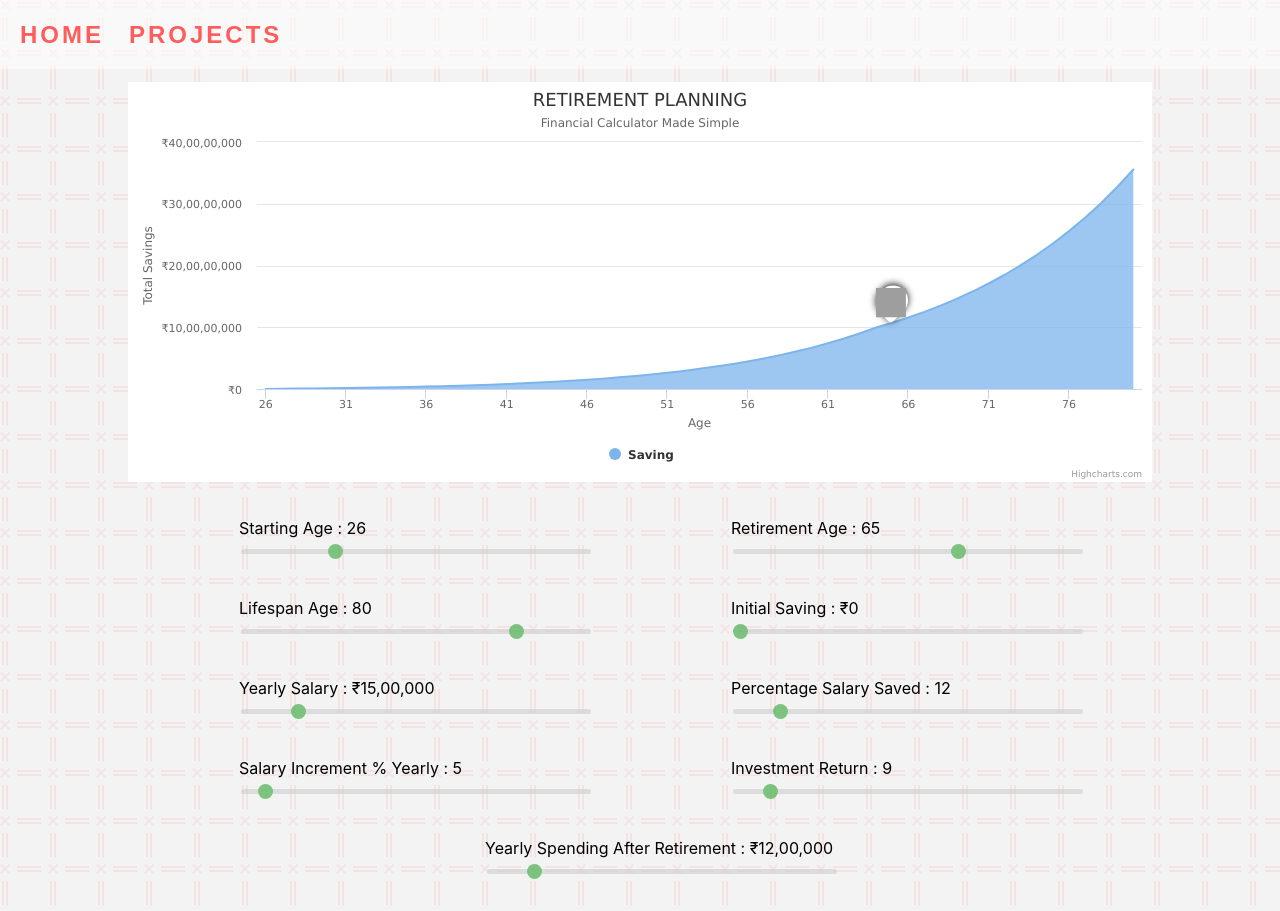
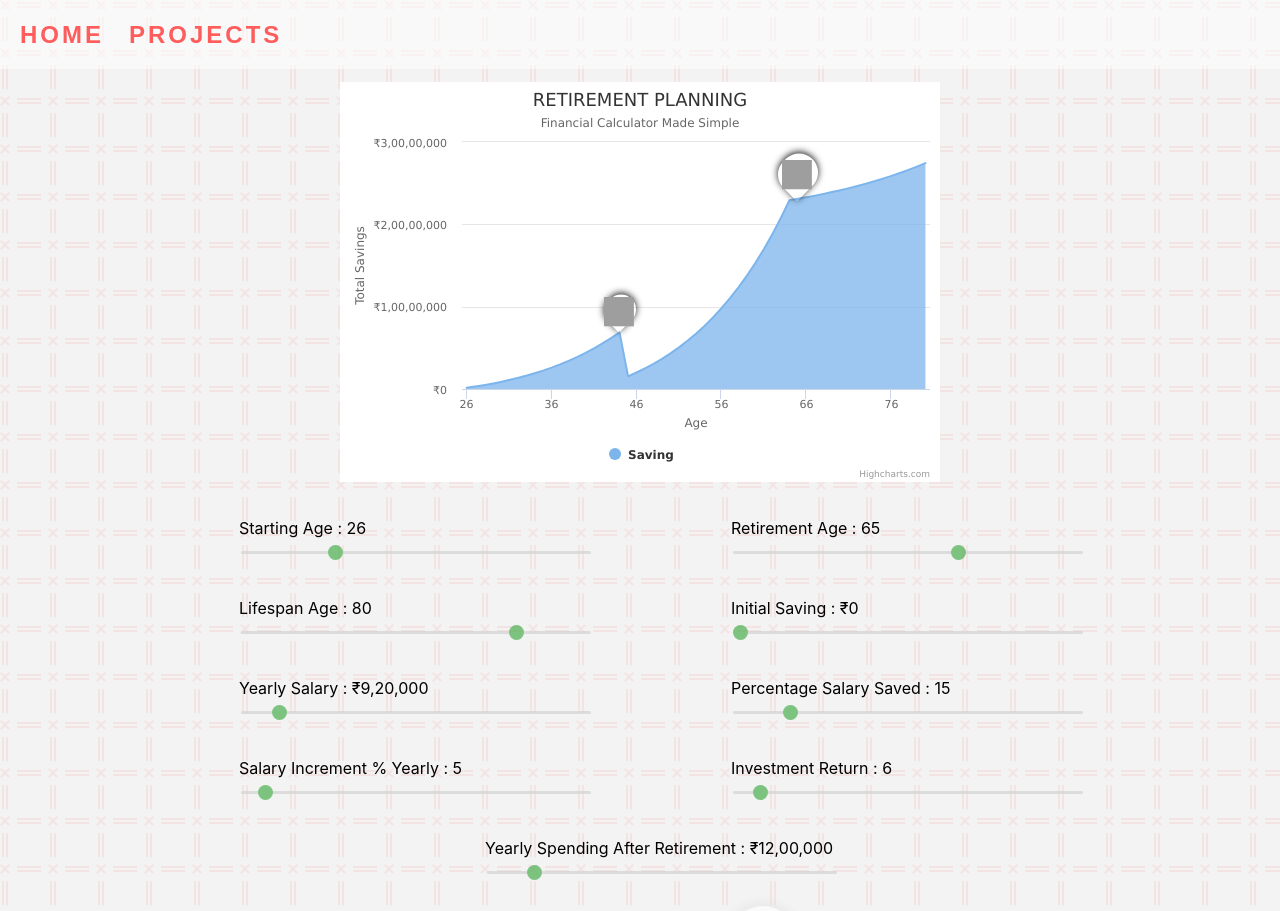
Before and after one commit to ankitchouhan1020/retirement, a React (Create React App) app: page /retire-cal in a window 1280 px wide. Shown: the top 911 px of the page. Built offline with nearby package versions, Linux system fonts and the light colour scheme; grey boxes are pictures that could not be loaded.

Commit message:
Finally Graph Bug Found and Fixed 🚩
* Marked added at Home Bough Age and Retirement Age 👴
* House Buying Option is working now 🏡

```diff
--- a/src/common/Graph/Graph.js
+++ b/src/common/Graph/Graph.js
@@ -7,14 +7,14 @@ import "./graph.css";
 
 class Graph extends Component {
   defineGraphData = () => {
-    let { output, retirementAge, startingAge } = this.props;
-    retirementAge = +retirementAge;
-    startingAge = +startingAge;
+    let { output, retirementAge, startingAge, houseBuyingAge } = this.props;
 
     const dataLabels = {
+      retirement: {
         enabled: true,
         useHTML: true,
-      allowOverlap: true,
+        crop: false,
+        overflow: "allow",
         formatter() {
           return `<div style="
                             -webkit-border-top-left-radius: 0;
@@ -25,30 +25,53 @@ class Graph extends Component {
                             box-shadow: 1px 1px 7px #1a1a1a;">
                     <img style="height: 30px;
                           width:30px;
-                        -webkit-transform:rotate(+135deg);"
-                  src="https://img.icons8.com/clouds/100/000000/user-location.png"/>
+                          margin:4px;
+                          -webkit-transform:rotate(135deg);"
+                          src="https://img.icons8.com/office/50/000000/old-man-skin-type-6.png"/>
                   </div>`;
+        },
+      },
+      home: {
+        enabled: true,
+        useHTML: true,
+        crop: false,
+        overflow: "allow",
+        formatter() {
+          return `<div style="
+                            -webkit-border-top-left-radius: 0;
+                            -webkit-border-top-right-radius: 35px;
+                            -webkit-border-bottom-right-radius: 35px;
+                            -webkit-border-bottom-left-radius: 35px;
+                            -webkit-transform:rotate(-135deg);
+                            box-shadow: 1px 1px 7px #1a1a1a;">
+                    <img style="height: 30px;
+                          width:30px;
+                          -webkit-transform:rotate(135deg);"
+                    src="https://img.icons8.com/bubbles/50/000000/home-page.png"/>
+                  </div>`;
+        },
       },
     };
 
-    const data = output.map((item) => {
+    let data = [];
+    data = output.map((item) => {
       const newData = {};
 
-      if (item.age === retirementAge) newData.dataLabels = dataLabels;
+      if (item.age === retirementAge)
+        newData.dataLabels = dataLabels.retirement;
+      else if (item.age === houseBuyingAge)
+        newData.dataLabels = dataLabels.home;
       else newData.dataLabels = { enabled: false };
 
       newData.x = item.age - startingAge;
       newData.y = item.saving;
       return newData;
     });
-
     return data;
   };
 
   render() {
     let { startingAge, lifespanAge } = this.props;
-    startingAge = +startingAge;
-    lifespanAge = +lifespanAge;
 
     const data = this.defineGraphData();
 
--- a/src/common/Model/model.css
+++ b/src/common/Model/model.css
@@ -2,8 +2,8 @@
   box-sizing: border-box;
   box-shadow: 0px 0px 6px 5px rgba(225, 225, 226, 0.45);
   position: relative;
-  width: 220px;
-  margin: 100px;
+  width: 260px;
+  margin-top: 20px;
   padding: 10px 10px 10px 20px;
   font-family: "Franklin Gothic Medium", "Arial Narrow", Arial, sans-serif;
 }
--- a/src/common/Slider/slider.css
+++ b/src/common/Slider/slider.css
@@ -5,7 +5,7 @@
 .slider965input {
   -webkit-appearance: none;
   width: 100%;
-  height: 5px;
+  height: 3px;
   border-radius: 5px;
   background: #d3d3d3;
   outline: none;
--- a/src/views/RetireCal/RetireCal.js
+++ b/src/views/RetireCal/RetireCal.js
@@ -2,7 +2,7 @@ import React, { Component } from "react";
 import { cloneDeep } from "lodash";
 import Graph from "common/Graph";
 import Form from "common/Form";
-// import Model from "common/Model";
+import Model from "common/Model";
 import calculateOutput from "utils/retirementAlgo";
 import "./retireCal.css";
 
@@ -22,7 +22,7 @@ class RetireCal extends Component {
       },
       salary: {
         label: "Yearly Salary",
-        value: 15_00_000,
+        value: 9_20_000,
         min: 0,
         max: 1_00_00_000,
         step: 10_000,
@@ -30,7 +30,7 @@ class RetireCal extends Component {
       },
       savingRate: {
         label: "Percentage Salary Saved",
-        value: 12,
+        value: 15,
         min: 0,
         max: 100,
       },
@@ -42,7 +42,7 @@ class RetireCal extends Component {
       },
       investmentReturnRate: {
         label: "Investment Return",
-        value: 9,
+        value: 6,
         min: 0,
         max: 100,
       },
@@ -56,8 +56,8 @@ class RetireCal extends Component {
       },
     },
     additionalInput: {
-      houseBuyingAge: 0,
-      housePrice: 0,
+      houseBuyingAge: 44,
+      housePrice: 61,
       min: 0,
       max: 100,
     },
@@ -84,15 +84,15 @@ class RetireCal extends Component {
     const { houseBuyingAge, housePrice } = this.state.additionalInput;
 
     const output = calculateOutput({
-      startingAge: +startingAge.value,
-      salary: +salary.value,
-      savingRate: +savingRate.value,
-      salaryIncrease: +salaryIncrease.value,
-      retirementAge: +retirementAge.value,
-      retirementSpending: +retirementSpending.value,
-      lifespanAge: +lifespanAge.value,
-      initialSaving: +initialSaving.value,
-      investmentReturnRate: +investmentReturnRate.value,
+      startingAge: startingAge.value,
+      salary: salary.value,
+      savingRate: savingRate.value,
+      salaryIncrease: salaryIncrease.value,
+      retirementAge: retirementAge.value,
+      retirementSpending: retirementSpending.value,
+      lifespanAge: lifespanAge.value,
+      initialSaving: initialSaving.value,
+      investmentReturnRate: investmentReturnRate.value,
       houseBuyingAge,
       housePrice,
     });
@@ -102,21 +102,18 @@ class RetireCal extends Component {
 
   handleChange = (field, value) => {
     const data = cloneDeep(this.state.input);
-    data[field].value = value;
-    this.setState({ input: data });
-    this.updateOutput();
+    data[field].value = parseInt(value);
+    this.setState({ input: data }, this.updateOutput);
   };
 
-  // handleAdditionalChange = (field, value) => {
-  //   const additionalInput = { ...this.state.additionalInput };
-  //   additionalInput[field] = value;
-  //   this.setState({ additionalInput });
-
-  //   this.updateOutput();
-  // };
+  handleAdditionalChange = (field, value) => {
+    const additionalInput = { ...this.state.additionalInput };
+    additionalInput[field] = parseInt(value);
+    this.setState({ additionalInput }, this.updateOutput);
+  };
 
   render() {
-    const { input, output } = this.state;
+    const { input, output, additionalInput } = this.state;
     return (
       <div className="rc901container">
         <Graph
@@ -124,9 +121,10 @@ class RetireCal extends Component {
           retirementAge={input.retirementAge.value}
           startingAge={input.startingAge.value}
           lifespanAge={input.lifespanAge.value}
+          houseBuyingAge={additionalInput.houseBuyingAge}
         />
         <Form input={input} onSlide={this.handleChange} />
-        {/* <Model input={additionalInput} onSlide={this.handleAdditionalChange} /> */}
+        <Model input={additionalInput} onSlide={this.handleAdditionalChange} />
       </div>
     );
   }
--- a/src/views/RetireCal/retireCal.css
+++ b/src/views/RetireCal/retireCal.css
@@ -1,4 +1,7 @@
 .rc901container {
+  display: flex;
+  flex-direction: column;
+  align-items: center;
   padding-top: 62px;
   width: 80vw;
   margin: auto;
```
Lines whose indentation alone changed are shown as unchanged.
